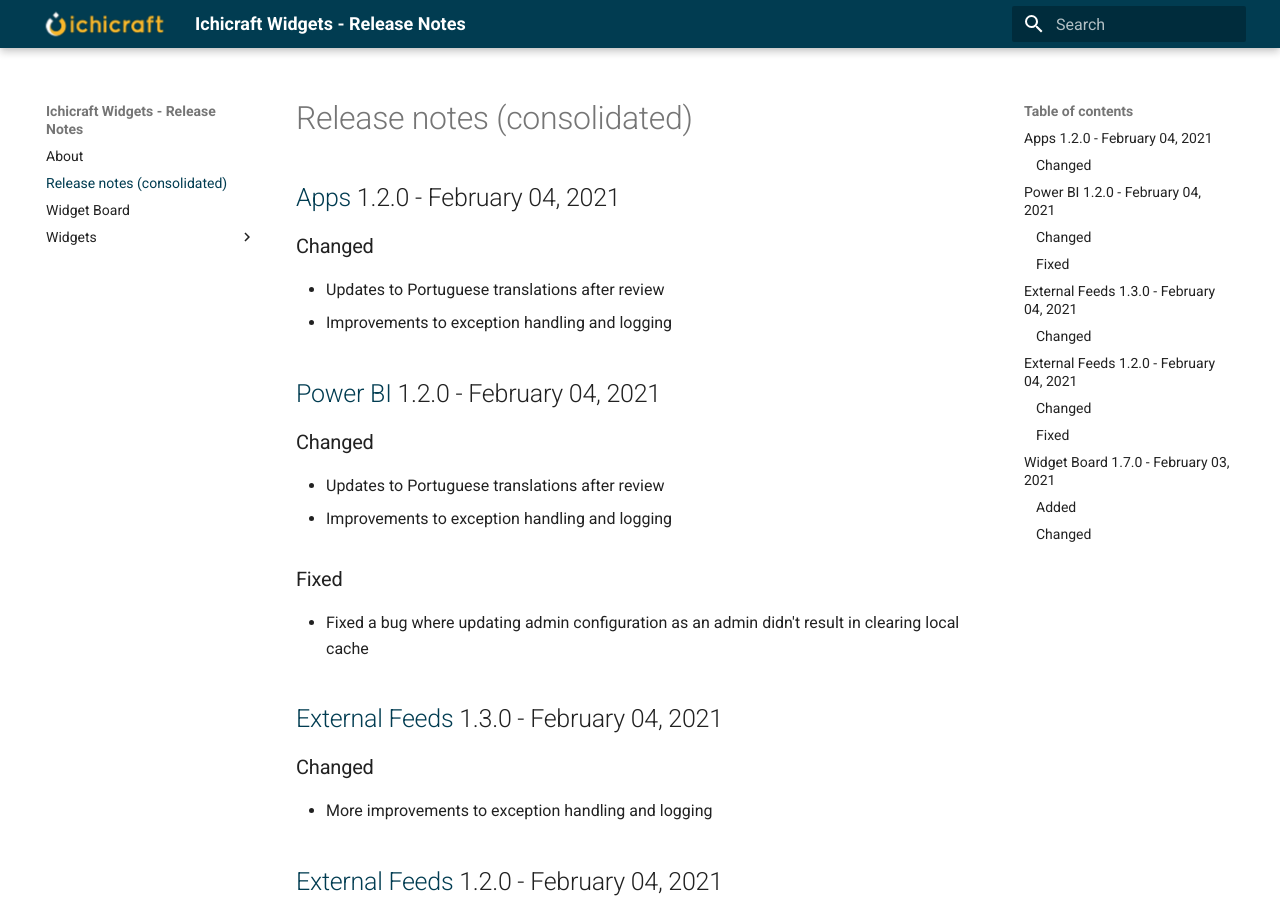
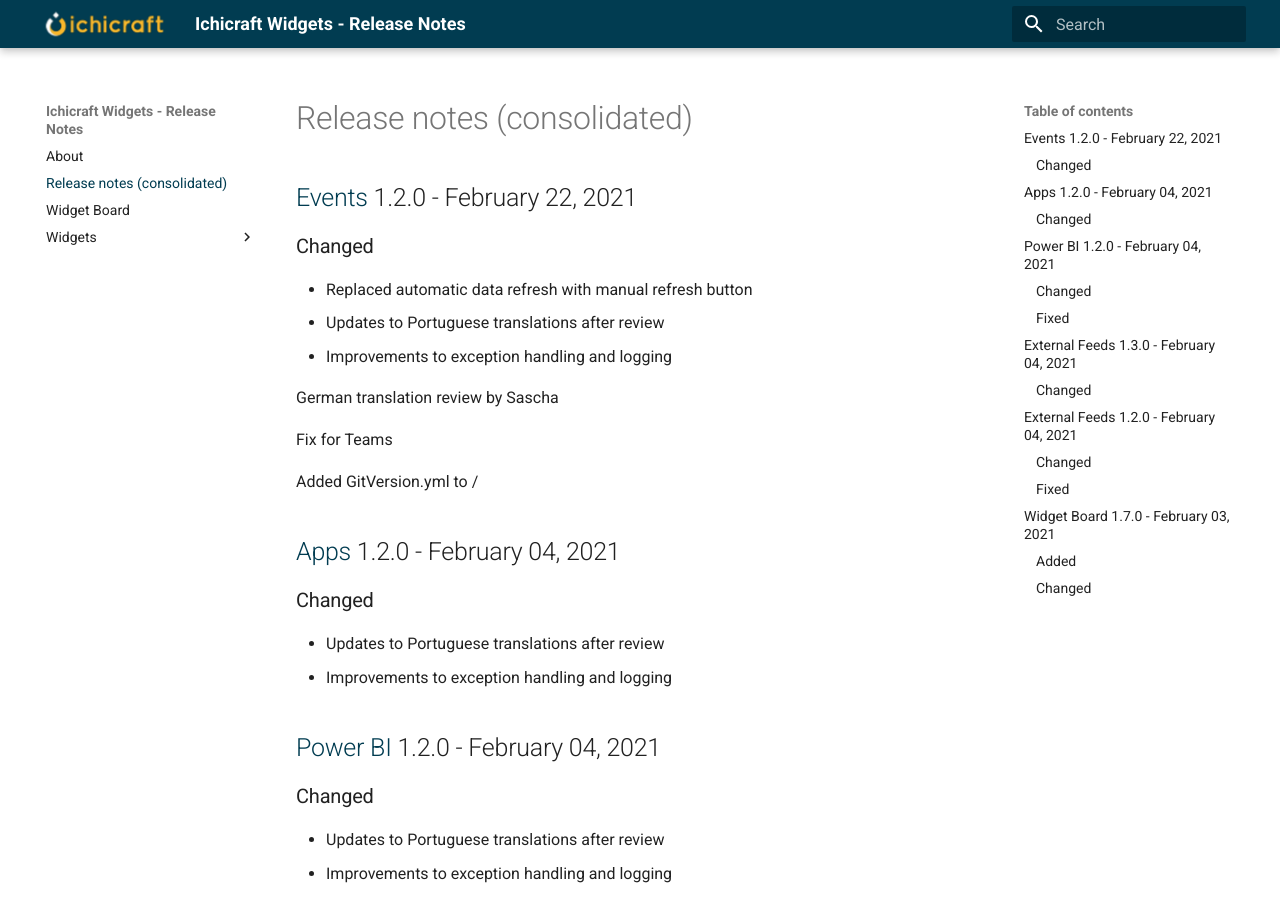
Before and after one commit to ichicraft/widgets-docs, an MkDocs documentation site: the page built from docs/Release-notes-(consolidated).md, in a window 1280 px wide and 900 px high. Built offline with MkDocs 1.6.1 and Material for MkDocs 9.7.7, drawn with Linux system fonts in a browser that asks for light colours.

Commit message:
Release notes updated by BuildService

```diff
--- a/docs/Release-notes-(consolidated).md
+++ b/docs/Release-notes-(consolidated).md
@@ -1,3 +1,32 @@
+## [Events](./Widgets/Events.md) 1.2.0 - February 22, 2021
+
+### Changed
+- Replaced automatic data refresh with manual refresh button
+- Updates to Portuguese translations after review
+- Improvements to exception handling and logging
+
+German translation review by Sascha
+
+
+
+
+
+
+
+
+
+Fix for Teams
+
+
+
+
+
+
+
+
+
+Added GitVersion.yml to /
+
 ## [Apps](./Widgets/Apps.md) 1.2.0 - February 04, 2021
 
 ### Changed
```
Also changed, not shown: docs/Widgets/Events.md (+29 -0 lines).
